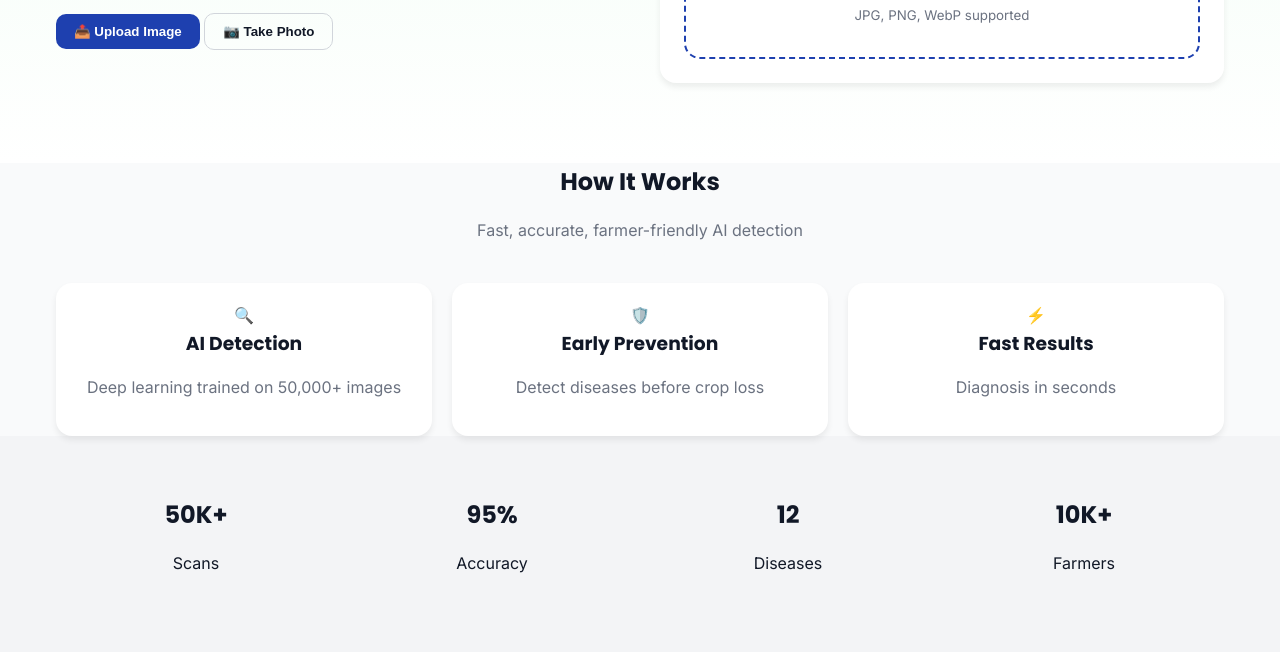
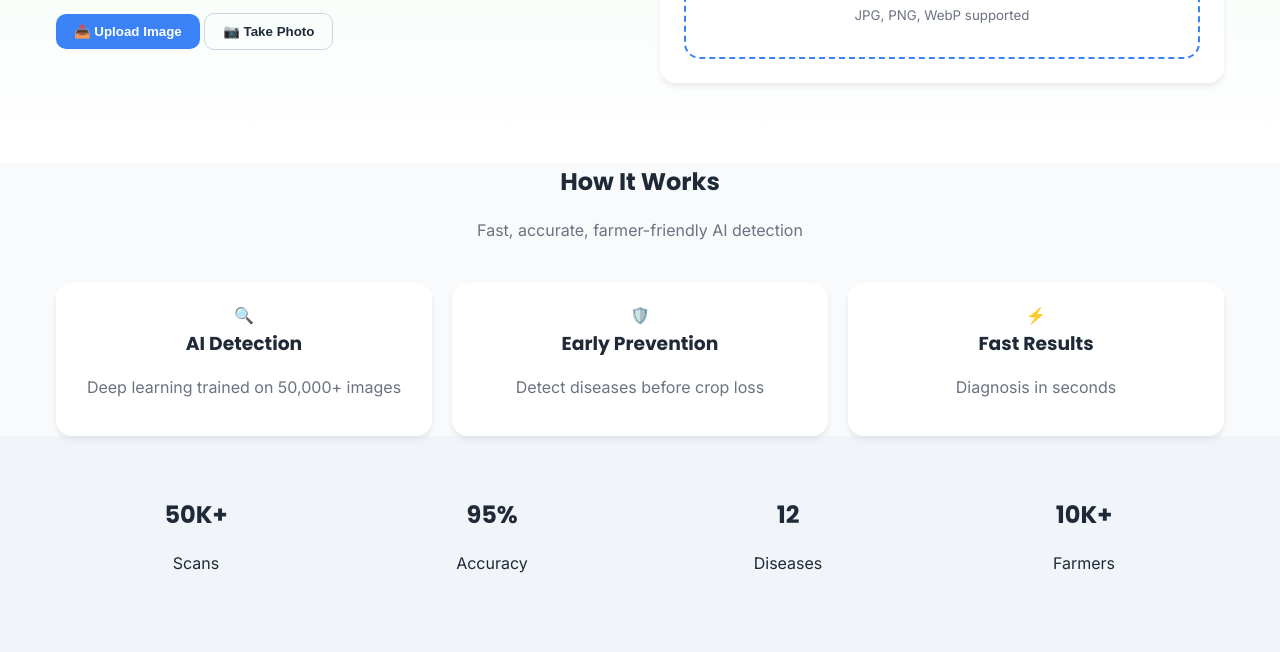
Before and after one commit to ammu965252-hue/RLD, a plain HTML site: page frontend/home.html in a window 1280 px wide. Shown: the part 350-1002 px from the top of the page. Drawn offline with Linux system fonts and the light colour scheme; sample sign-in values are in the browser's storage.

Commit message:
style: apply medium professional color palette (balanced blue, purple accent, refined tones)

```diff
--- a/frontend/css/variables.css
+++ b/frontend/css/variables.css
@@ -1,28 +1,29 @@
 :root {
-  /* Brand Colors - Professional */
-  --primary: #1e40af;           /* Deep Blue (Professional) */
-  --primary-dark: #1e3a8a;      /* Darker Blue */
-  --primary-light: #3b82f6;     /* Lighter Blue */
+  /* Brand Colors - Medium Professional */
+  --primary: #3b82f6;           /* Medium Blue (Vibrant & professional) */
+  --primary-dark: #2563eb;      /* Dark Blue (Darker variant) */
+  --primary-light: #60a5fa;     /* Light Blue (Lighter variant) */
+  --secondary: #8b5cf6;         /* Purple (Rich accent) */
   --accent: #10b981;            /* Emerald (Health/Success) */
-  --danger: #dc2626;            /* Red (Severe) */
-  --warning: #f97316;           /* Orange (Moderate) */
-  --info: #0891b2;              /* Cyan (Info) */
+  --danger: #ef4444;            /* Red (Bright & professional) */
+  --warning: #f59e0b;           /* Amber (Gold tone) */
+  --info: #06b6d4;              /* Cyan (Fresh & modern) */
 
   /* Backgrounds */
-  --background: #f9fafb;        /* Off-white (Main) */
-  --background-muted: #f3f4f6;  /* Light Gray (Sections) */
+  --background: #f8fafc;        /* Soft blue-gray tint (Main) */
+  --background-muted: #f1f5f9;  /* Medium light(Sections) */
   --card-bg: #ffffff;           /* Pure White (Cards) */
   --sidebar-bg: #0f172a;        /* Dark Navy (Sidebar) */
 
   /* Text */
-  --text-main: #111827;         /* Dark Gray (Primary text) */
+  --text-main: #1f2937;         /* Medium-Dark Gray (Primary text) */
   --text-muted: #6b7280;        /* Medium Gray (Secondary) */
-  --text-light: #f3f4f6;        /* Light Gray (On dark) */
+  --text-light: #f1f5f9;        /* Light Gray (On dark) */
 
   /* Borders & Radius */
-  --border: #d1d5db;            /* Light Gray Border */
-  --border-dark: #9ca3af;       /* Medium Gray */
-  --divider: #e5e7eb;           /* Subtle divider */
+  --border: #cbd5e1;            /* Soft Blue-Gray Border */
+  --border-dark: #94a3b8;       /* Medium Blue-Gray */
+  --divider: #e2e8f0;           /* Subtle Blue-Gray divider */
   --radius-sm: 6px;
   --radius-md: 10px;
   --radius-lg: 16px;
```
